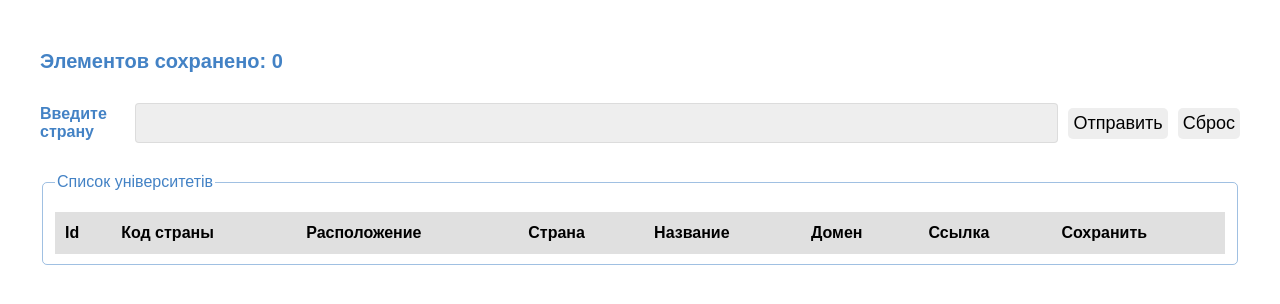
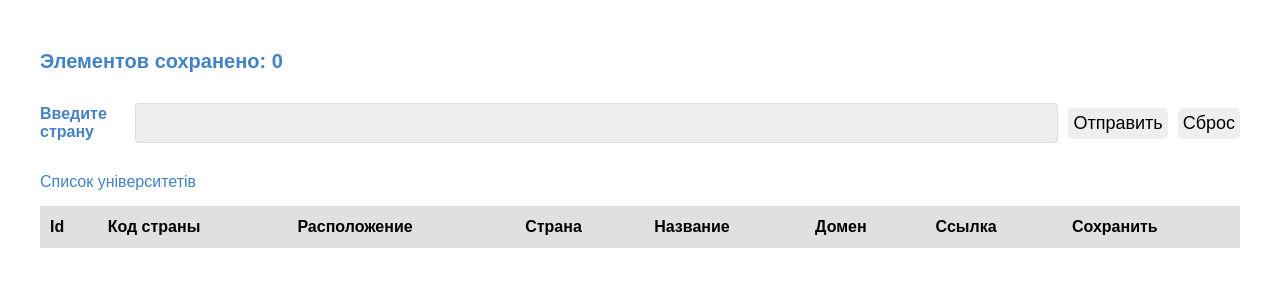
Before and after one commit to cyber-wf13/task-3, a Vue app: page / in a window 1280 px wide. Shown: the top 304 px of the page. Built offline with nearby package versions, Linux system fonts and the light colour scheme.

Commit message:
Add adaptive for table and display error message

```diff
--- a/src/App.vue
+++ b/src/App.vue
@@ -5,6 +5,9 @@
         Элементов сохранено: {{ savedListItemsCount }}
       </h2>
       <form class="content__form form" @submit.enter.prevent="handleSubmitForm">
+        <span class="form__error-message" v-if="isError">{{
+          errorMessage
+        }}</span>
         <TextField
           class="form__field"
           title="Введите страну"
@@ -39,12 +42,16 @@ export default {
       countryInput: "",
       universInfo: [],
       savedListItemsCount: Number(localStorage.getItem("checkedItems")) || 0,
+      isError: false,
+      errorMessage: "Error!!",
     };
   },
   methods: {
     async getUnivers(country) {
       let query = `http://universities.hipolabs.com/search?country=${country}`;
-      const response = await fetch(query);
+      const response = await fetch(query).catch(() => {
+        this.generateErrorMessage("Проблемы с соединением");
+      });
 
       if (response.ok) {
         return response.json();
@@ -57,6 +64,9 @@ export default {
       this.getUnivers(this.countryInput).then((info) => {
         if (info.length != 0) {
           this.universInfo = [...info];
+          this.isError = false;
+        } else {
+          this.generateErrorMessage("Введите название страны");
         }
       });
     },
@@ -64,6 +74,10 @@ export default {
       this.countryInput = "";
       this.universInfo = [];
       localStorage.clear();
+    },
+    generateErrorMessage(text) {
+      this.errorMessage = text;
+      this.isError = true;
     },
   },
 };
@@ -92,9 +106,20 @@ export default {
   flex-wrap: wrap;
   align-items: center;
   gap: 10px;
+  position: relative;
+
+  &__error-message {
+    position: absolute;
+    top: -20px;
+    left: 0;
+    color: #f00;
+  }
 
   &__field {
     flex: 1 0 70%;
+    @media (max-width: (map.get($breakpoints, "sm") - 0.02)) {
+      flex: 1 0 100%;
+    }
   }
 
   &__button {
--- a/src/components/ItemsField.vue
+++ b/src/components/ItemsField.vue
@@ -1,6 +1,6 @@
 <template>
-  <fieldset class="items-field">
-    <legend class="items-field__legend">{{ title }}</legend>
+  <div class="items-field">
+    <h4 class="items-field__title">{{ title }}</h4>
     <table class="items-field__table field-table">
       <thead class="field-table__head">
         <tr class="field-table__row field-table__head-row">
@@ -60,7 +60,7 @@
         </tr>
       </tbody>
     </table>
-  </fieldset>
+  </div>
 </template>
 <script>
 import TextField from "./TextField.vue";
@@ -135,10 +135,9 @@ export default {
 </script>
 <style lang="scss">
 .items-field {
-  border: 1px solid rgba($c-accent, 0.5);
-  border-radius: $radius;
+  overflow-x: auto;
 
-  &__legend {
+  &__title {
     font-weight: 500;
     font-size: rem(16);
     color: $c-accent;
--- a/src/components/TextField.vue
+++ b/src/components/TextField.vue
@@ -46,6 +46,11 @@ export default {
     &:focus {
       background-color: #fff;
     }
+
+    @media (max-width: (map.get($breakpoints, "sm") - 0.02)) {
+      width: 100%;
+      flex: auto;
+    }
   }
 }
 </style>
```
